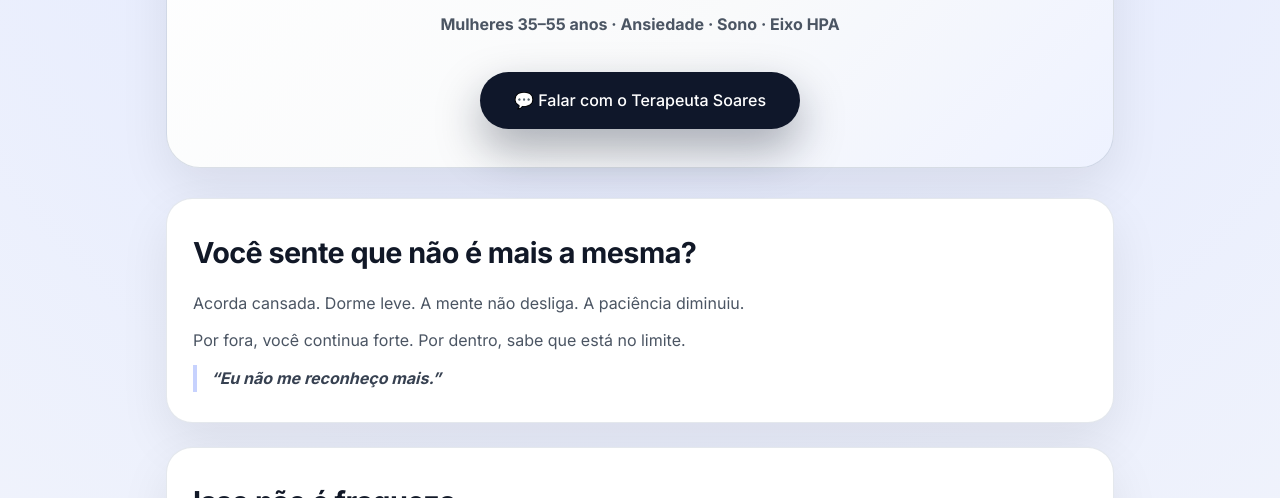
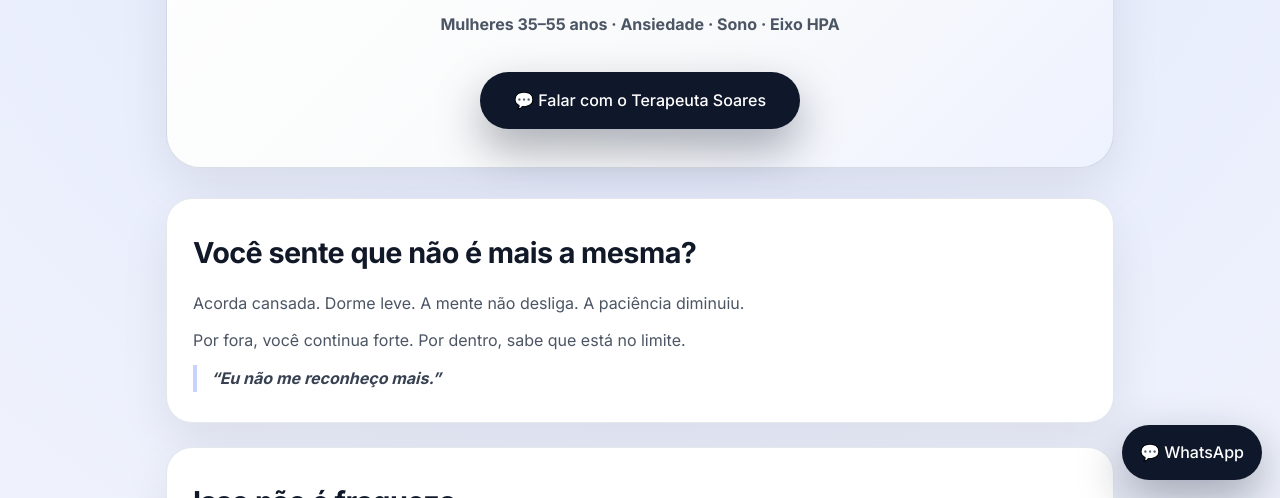
Before and after one commit to neogoldbr/Soaresterapeuta, a plain HTML site: page index.html in a window 1280 px wide. Shown: the part 302-800 px from the top of the page. Drawn offline with Linux system fonts and the light colour scheme.

Commit message:
Update index.html

```diff
--- a/index.html
+++ b/index.html
@@ -318,6 +318,26 @@
   },{threshold:.15});
   sections.forEach(s=>obs.observe(s));
 </script>
+<a href="https://wa.me/5598981653105" target="_blank" rel="noopener"
+   style="
+    position:fixed;
+    right:18px;
+    bottom:18px;
+    z-index:9999;
+    padding:14px 18px;
+    border-radius:999px;
+    background:#0f172a;
+    color:#fff;
+    text-decoration:none;
+    font-family:Inter,system-ui,-apple-system,BlinkMacSystemFont,sans-serif;
+    font-weight:500;
+    box-shadow:0 18px 45px rgba(15,23,42,.35);
+    display:inline-flex;
+    align-items:center;
+    gap:10px;
+  ">
+  💬 WhatsApp
+</a>
 
 </body>
 </html>
```
